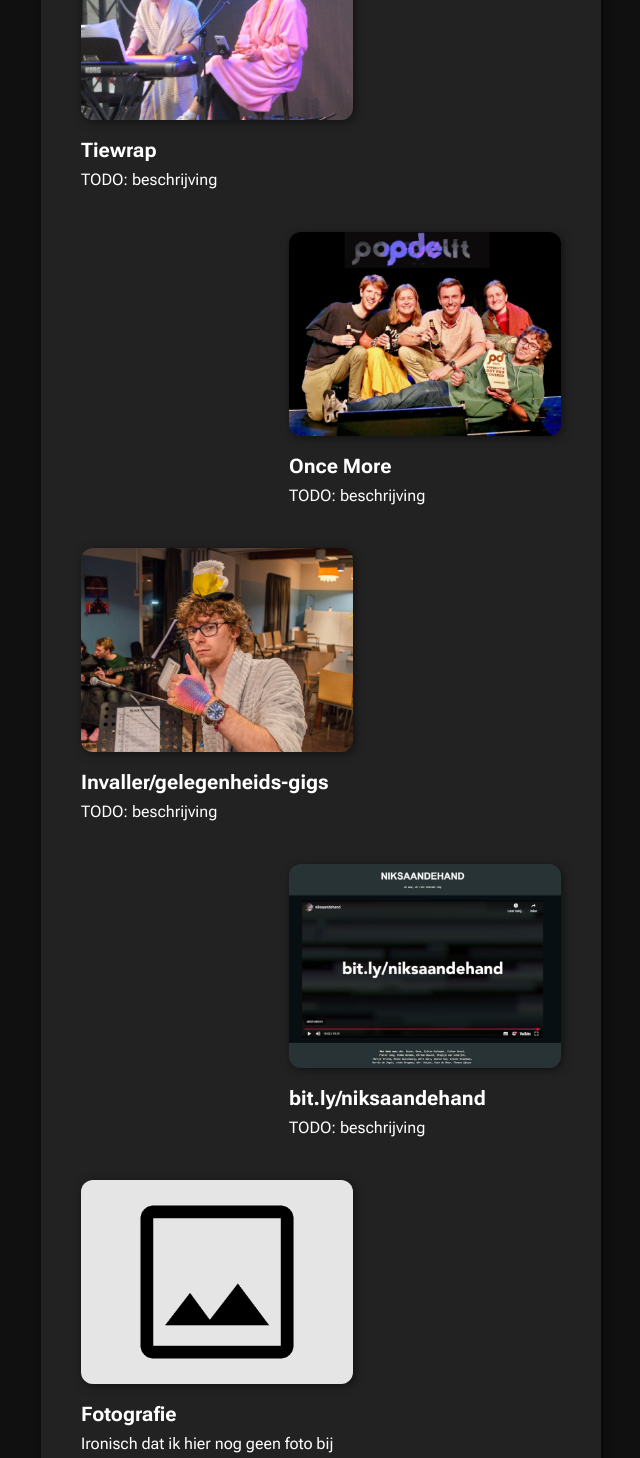
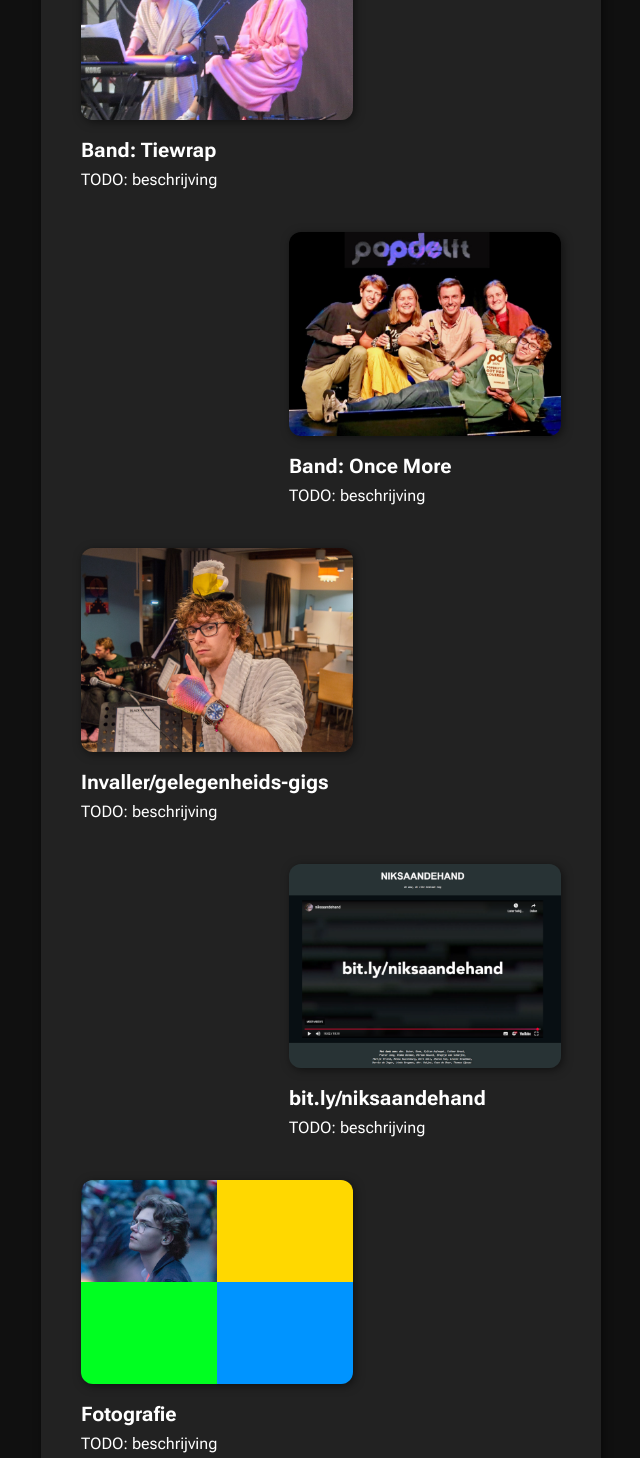
Before and after one commit to sjerpsthomas/website, a Next.js app: page /en/portfolio in a window 1280 px wide. Shown: the part 4120-5578 px from the top of the page, without its empty margins (319-959 px from the left). Built offline with nearby package versions, Linux system fonts and the light colour scheme.

Commit message:
Add initial portfolio translation effort

```diff
--- a/src/app/[locale]/portfolio/PortfolioBlock.tsx
+++ b/src/app/[locale]/portfolio/PortfolioBlock.tsx
@@ -1,166 +1,189 @@
 import {Block} from "@/components/Block";
-import {Locale} from "use-intl";
 import {twMerge} from "tailwind-merge";
+import {Locale} from "@/i18n/routing";
 
 
-const D = {
-  nl: {
-    title: "Portfolio",
-    items: [
+type Tag = "solo" | "team" | "business" | "funny" | "uni" | "hobby"
+
+function getItems(locale: Locale) {
+  const I = [
     {
-        title: "thomassjerps.nl",
+      title: { nl: "thomassjerps.nl", en: "thomassjerps.nl" },
       subtitle: "Deze website!",
       image: "/thomassjerps_nl.png",
+      tags: [] as Tag[],
       description: "TODO: beschrijving",
       links: [],
     },
     {
-        title: "Masterscriptie",
+      title: { nl: "Masterscriptie", en: "Master's thesis" },
       subtitle: "Godot, C#, Python",
       image: "/masterscriptie.jpg",
+      tags: [] as Tag[],
       description: "TODO: beschrijving",
       links: [],
     },
     {
-        title: "Bartablet",
+      title: { nl: "Bartablet", en: "Bar tablet" },
       subtitle: "",
       image: "/bartablet.png",
+      tags: [] as Tag[],
       description: "TODO: beschrijving",
       links: [],
     },
     {
-        title: "grooverjazz.nl",
+      title: { nl: "grooverjazz.nl", en: "grooverjazz.nl" },
       subtitle: "",
       image: "/grooverjazz_nl.png",
+      tags: [] as Tag[],
       description: "TODO: beschrijving",
       links: [],
     },
     {
-        title: "Videospelletjes!",
+      title: { nl: "Videospelletjes!", en: "Video games!" },
       subtitle: "",
       image: "/videospelletjes.png",
+      tags: [] as Tag[],
       description: "TODO: beschrijving",
       links: [],
     },
     {
-        title: "Minor: Topus",
+      title: { nl: "Minor: Topus", en: "Minor: Topus" },
       subtitle: "",
       image: "/minor_topus.png",
+      tags: [] as Tag[],
       description: "TODO: beschrijving",
       links: [],
     },
     {
-        title: "Minor: Nenzo",
+      title: { nl: "Minor: Nenzo", en: "Minor: Nenzo" },
       subtitle: "",
       image: "/minor_nenzo.png",
+      tags: [] as Tag[],
       description: "TODO: beschrijving",
       links: [],
     },
     {
-        title: "Minor: Reflect",
+      title: { nl: "Minor: Reflect", en: "Minor: Reflect" },
       subtitle: "",
       image: "/minor_reflect.jpg",
+      tags: [] as Tag[],
       description: "TODO: beschrijving",
       links: [],
     },
     {
-        title: "Software Project",
+      title: { nl: "Softwareproject", en: "Software Project" },
       subtitle: "",
       image: "/software_project.png",
+      tags: [] as Tag[],
       description: "TODO: beschrijving",
       links: [],
     },
     {
-        title: "Bachelorscriptie",
+      title: { nl: "Bachelorscriptie", en: "Bachelor thesis" },
       subtitle: "",
       image: "/bachelor_scriptie.png",
+      tags: [] as Tag[],
       description: "TODO: beschrijving",
       links: [],
     },
     {
-        title: "Educool",
+      title: { nl: "Educool", en: "Educool" },
       subtitle: "",
       image: "/educool.png",
-        description: "TODO: beschrijving",
-        links: [],
-      },
-      // {
-      //   title: "HelixxVR",
-      //   subtitle: "",
-      //   image: undefined,
-      //   description: "",
-      //   links: [],
-      // },
-      {
-        title: "Tiewrap",
-        subtitle: "",
-        image: "/tiewrap.jpg",
+      tags: [] as Tag[],
       description: "TODO: beschrijving",
       links: [],
     },
     {
-        title: "Once More",
+      title: { nl: "Band: Tiewrap", en: "Band: Tiewrap" },
       subtitle: "",
-        image: "/once_more.jpg",
+      image: "/tiewrap.jpg",
+      tags: [] as Tag[],
       description: "TODO: beschrijving",
       links: [],
     },
     {
-        title: "Invaller/gelegenheids-gigs",
+      title: { nl: "Band: Once More", en: "Band: Once More" },
       subtitle: "",
-        image: "/invallen.jpg",
+      image: "/once_more.jpg",
+      tags: [] as Tag[],
       description: "TODO: beschrijving",
       links: [],
     },
     {
-        title: "bit.ly/niksaandehand",
+      title: { nl: "Invaller/gelegenheids-gigs", en: "Substitute/occasional gigs" },
       subtitle: "",
-        image: "/niksaandehand.png",
+      image: "/invallen.jpg",
+      tags: [] as Tag[],
       description: "TODO: beschrijving",
       links: [],
     },
     {
-        title: "Fotografie",
+      title: { nl: "bit.ly/niksaandehand", en: "bit.ly/niksaandehand" },
       subtitle: "",
-        image: undefined,
-        description: "Ironisch dat ik hier nog geen foto bij heb, hè?",
-        links: [],
-      },
-      {
-        title: "Groover Real Book",
-        subtitle: "",
-        image: "/realbook.png",
+      image: "/niksaandehand.png",
+      tags: [] as Tag[],
       description: "TODO: beschrijving",
       links: [],
     },
     {
-        title: "Groover Top 2-Jazzend",
+      title: { nl: "Fotografie", en: "Photography" },
       subtitle: "",
-        image: "/top_2_jazzend.png",
+      image: "/fotografie.png",
+      tags: [] as Tag[],
       description: "TODO: beschrijving",
       links: [],
     },
     {
-        title: "Jaarboek",
+      title: { nl: "Groover Real Book", en: "Groover Real Book" },
       subtitle: "",
-        image: "/jaarboek.png",
+      image: "/realbook.png",
+      tags: [] as Tag[],
       description: "TODO: beschrijving",
       links: [],
     },
     {
-        title: "extremec4",
+      title: { nl: "Groover Top 2-Jazzend", en: "Groover Top 2-Jazzend" },
+      subtitle: "",
+      image: "/top_2_jazzend.png",
+      tags: [] as Tag[],
+      description: "TODO: beschrijving",
+      links: [],
+    },
+    {
+      title: { nl: "Jaarboek", en: "Year book" },
+      subtitle: "",
+      image: "/jaarboek.png",
+      tags: [] as Tag[],
+      description: "TODO: beschrijving",
+      links: [],
+    },
+    {
+      title: { nl: "extremec4", en: "extremec4" },
       subtitle: "",
       image: "/extremec4.png",
+      tags: [] as Tag[],
       description: "TODO: beschrijving",
       links: [],
     },
 
   ]
+
+  return I.map(item => ({
+    ...item,
+    title: item.title[locale],
+  }))
+}
+
+const D = {
+  nl: {
+    title: "Portfolio",
+    items: getItems("nl"),
   },
   en: {
-    items: [
-
-    ]
+    title: "Portfolio",
+    items: getItems("en"),
   },
 }
 
```
Also changed, not shown: public/fotografie.png (added). Lines whose indentation alone changed are shown as unchanged.
